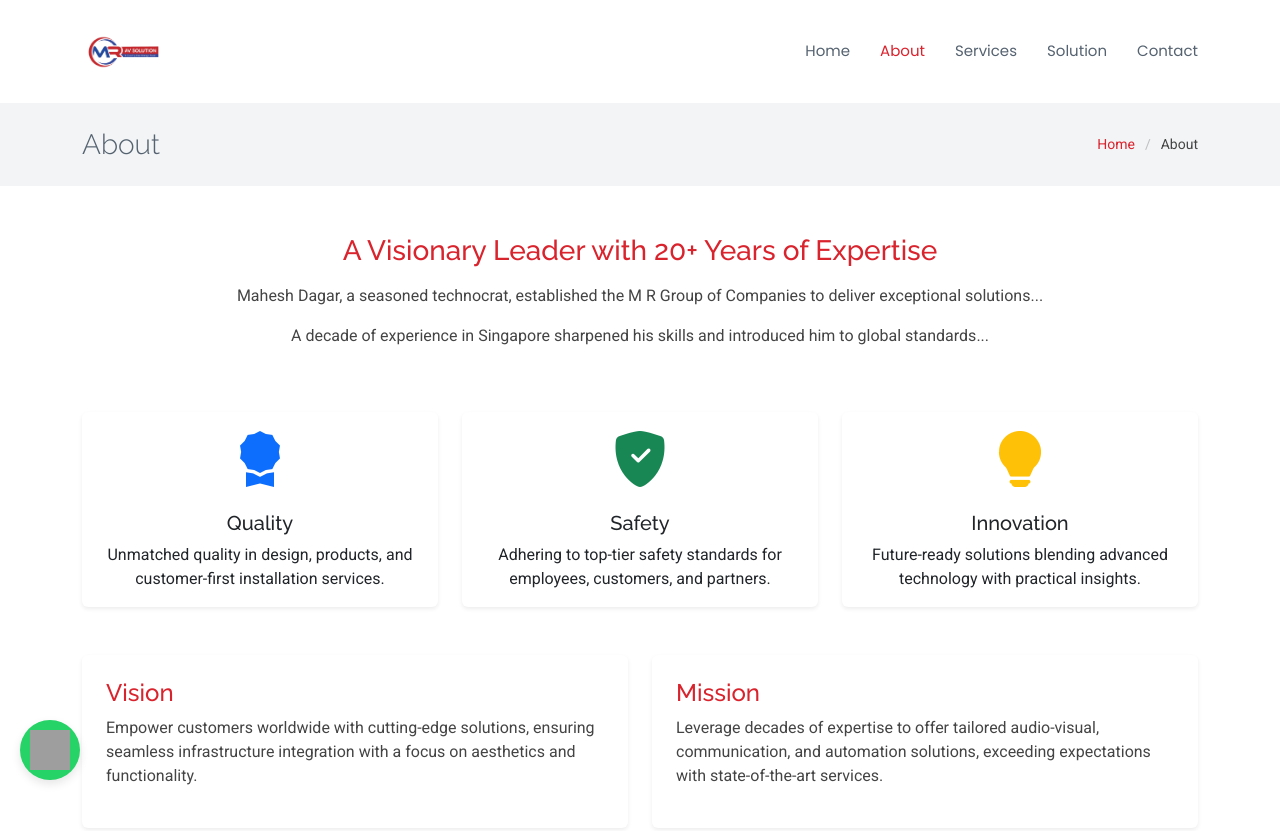
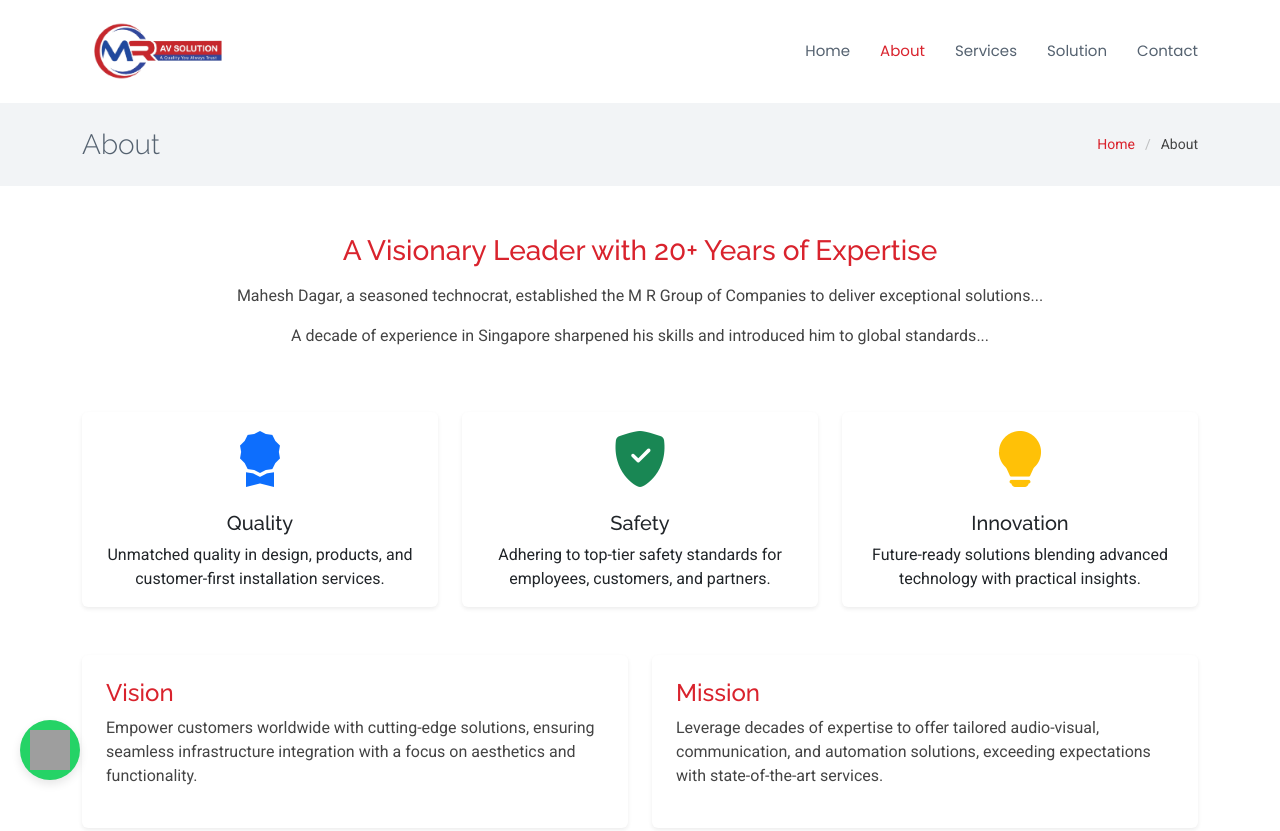
Before and after one commit to KunalSolutions/mravsolutions, a plain HTML site: page about.html in a window 1280 px wide. Shown: the top 831 px of the page. Drawn offline with nearby package versions, Linux system fonts and the light colour scheme; grey boxes are pictures that could not be loaded; a script that the page names is missing; some icons are missing.

Commit message:
Update main.css

```diff
--- a/css/main.css
+++ b/css/main.css
@@ -144,8 +144,8 @@ h6 {
 }
 
 .header .logo img {
-  max-height: 36px;
-  margin-right: 8px;
+  max-height: 66px;
+  margin-right: 2px;
 }
 
 .header .logo h1 {
```
